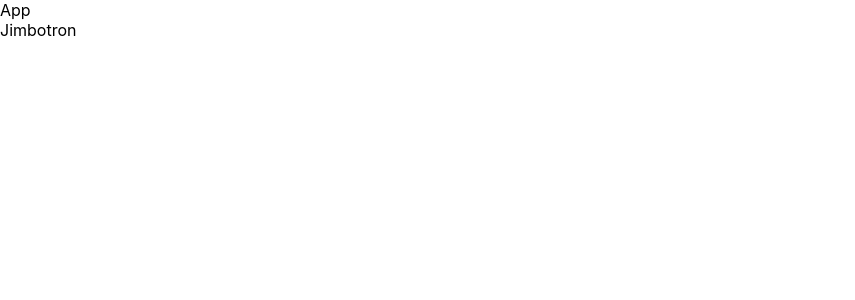
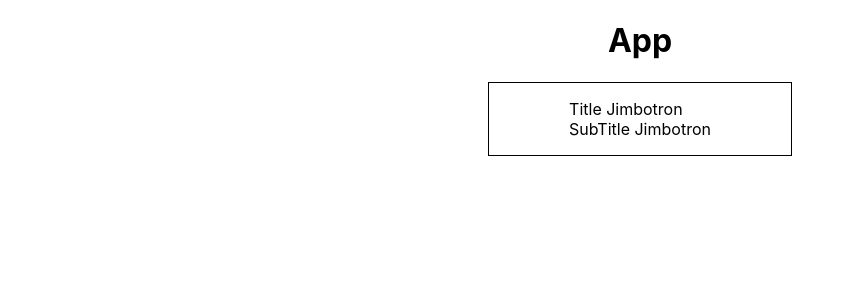
Before and after one commit to GreenCatInForest/jimbotron-react-app, a React (Create React App) app: page / in a window 1280 px wide. Shown: the top 300 px of the page, without its empty margins (0-855 px from the left). Built offline with nearby package versions, Linux system fonts and the light colour scheme.

Commit message:
basic style Jimbotron

```diff
--- a/src/App.js
+++ b/src/App.js
@@ -3,7 +3,7 @@ import { Jimbotron } from "./components/Jimbotron";
 export const App = () => {
   return (
     <div className="App">
-      App
+      <h1>App</h1>
       <Jimbotron />
     </div>
   );
--- a/src/components/Jimbotron.js
+++ b/src/components/Jimbotron.js
@@ -1,3 +1,8 @@
 export const Jimbotron = () => {
-  return <div>Jimbotron</div>;
+  return (
+    <div className="jimbotron">
+      <div className="titleJimbotron">Title Jimbotron</div>
+      <div className="subTitleJimbotron">SubTitle Jimbotron</div>
+    </div>
+  );
 };
--- a/src/index.css
+++ b/src/index.css
@@ -1,13 +1,24 @@
 body {
   margin: 0;
-  font-family: -apple-system, BlinkMacSystemFont, 'Segoe UI', 'Roboto', 'Oxygen',
-    'Ubuntu', 'Cantarell', 'Fira Sans', 'Droid Sans', 'Helvetica Neue',
+  font-family: -apple-system, BlinkMacSystemFont, "Segoe UI", "Roboto", "Oxygen",
+    "Ubuntu", "Cantarell", "Fira Sans", "Droid Sans", "Helvetica Neue",
     sans-serif;
   -webkit-font-smoothing: antialiased;
   -moz-osx-font-smoothing: grayscale;
 }
 
 code {
-  font-family: source-code-pro, Menlo, Monaco, Consolas, 'Courier New',
+  font-family: source-code-pro, Menlo, Monaco, Consolas, "Courier New",
     monospace;
 }
+
+div.App {
+  display: flex;
+  flex-direction: column;
+  align-items: center;
+}
+
+.jimbotron {
+  padding: 1em 5em;
+  border: 1px solid black;
+}
```
